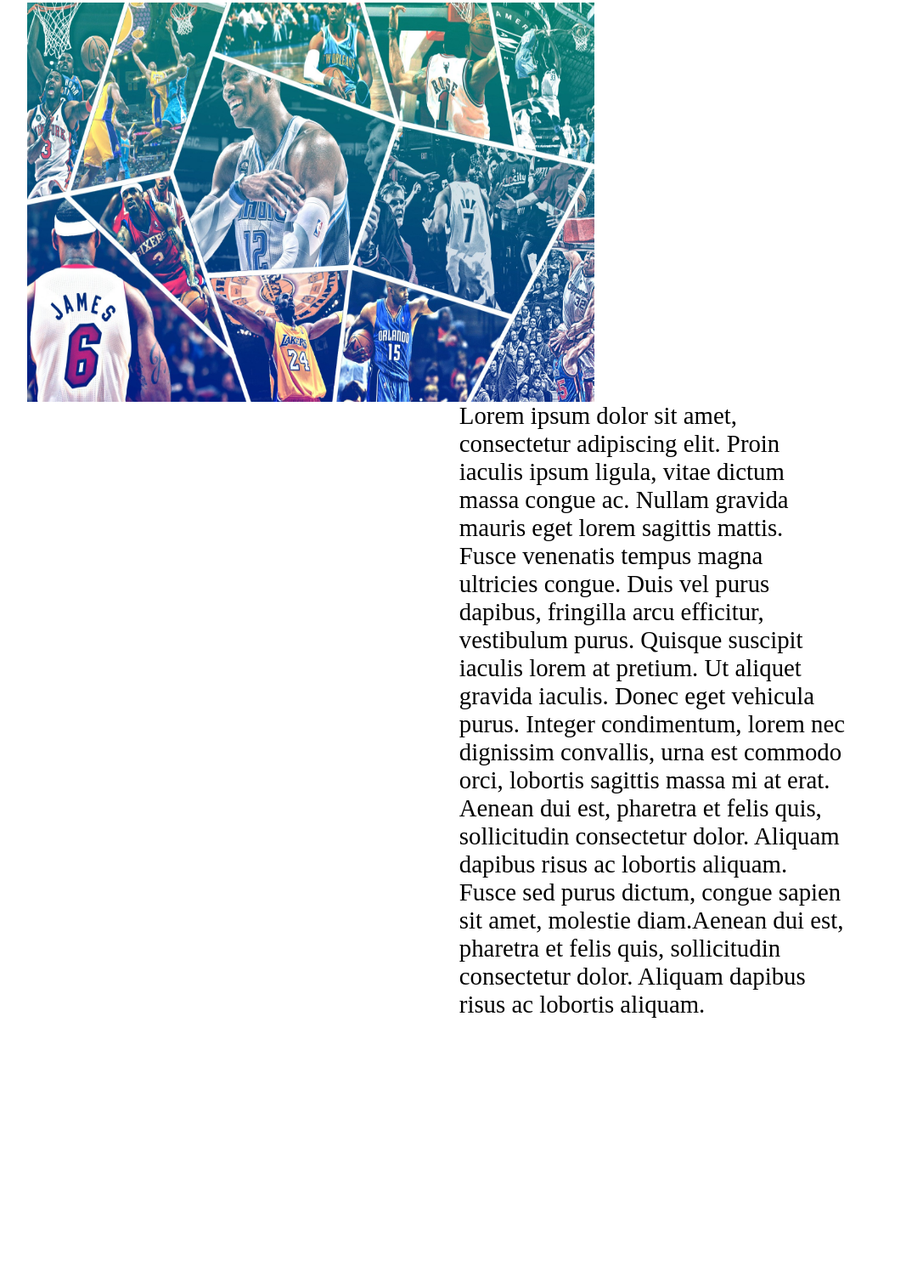
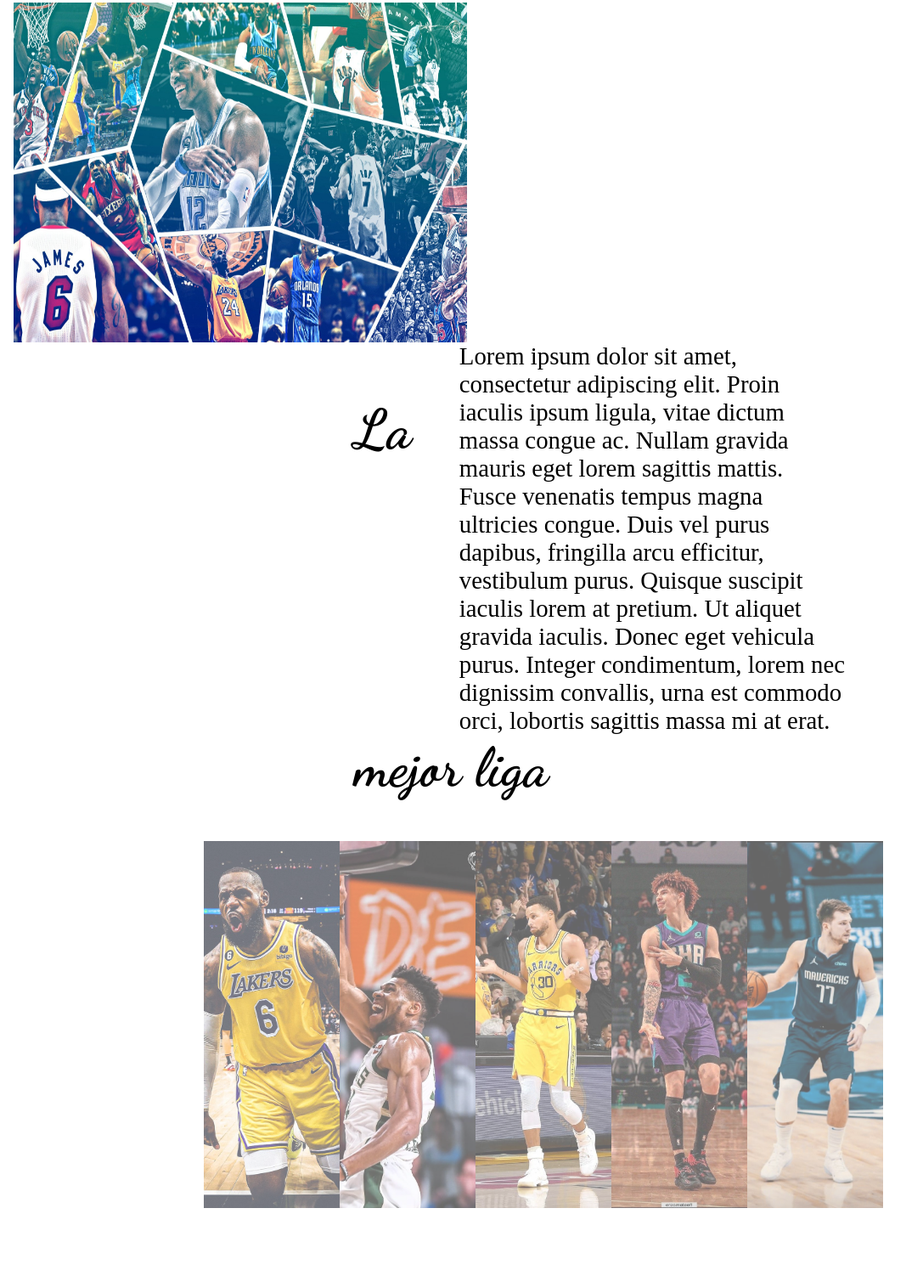
Before and after one commit to Alarox000/Proyecto-NBA-versi-n-2, a plain HTML site: page index.html in a window 1280 px wide. Shown: the part 1037-2539 px from the top of the page at 85% size, without its empty margins (0-1087 px from the left). Before the commit the page ends 2236 px from the top, so only its background shows below. Drawn offline with Linux system fonts and the light colour scheme.

Commit message:
Parte 2 del body hecho

```diff
--- a/css/styles.css
+++ b/css/styles.css
@@ -111,26 +111,58 @@ nav {
 
 /*!--------------Body_Index----------------*/
 /**----------------Article-----------------*/
-section{
+section {
   width: 80%;
   padding-top: 5em;
+}
 
+.index1 img {
+  float: left;
+  padding-left: 1em;
 }
-.index1{
-  width: 50%;
-}
-.index1 img{
-  float: left;
-  padding-left: 2em;
-}
-.indextxt1{
+.indextxt1 {
   width: 50%;
   float: right;
-
 }
-.indextxt1 p{
+.indextxt1 p {
   font-size: 1.8em;
   padding-left: 1em;
   padding-right: 1em;
 }
+
+.index2 {
+  padding-left: 32%;
+}
+.index2 h2 {
+  padding-top: 6em;
+  padding-left: 1.4em;
+  padding-bottom: 0em;
+  max-width: 32em;
+  font-size: 4em;
+  color: rgb(0, 0, 0);
+  font-family: "Dancing Script", cursive;
+}
+
+.sec2{
+  padding: 3em 1em 5em 15em;
+  display: flex;
+  width: 500px;
+  height: 35em;
+}
+
+.sec2 img {
+  width: 10em;
+  flex-grow: 1;
+  object-fit: cover;
+  opacity: .6;
+  transition: .5s ease;
+}
+
+.sec2 img:hover{
+  cursor: crosshair;
+  width: 15em;
+  opacity: 1;
+  filter: contrast(150%);
+}
+
 /**-----------------Aside------------------*/
--- a/index.html
+++ b/index.html
@@ -42,7 +42,7 @@
     <article>
       <section>
         <div class="index1">
-          <img src="/img/Foto1_index.jpg" alt="NBA" width="700" height="470" />
+          <img src="/img/Foto1_index.jpg" alt="NBA" width="550" height="400" />
         </div>
         <div class="indextxt1">
           <p>
@@ -53,16 +53,21 @@
             vestibulum purus. Quisque suscipit iaculis lorem at pretium. Ut
             aliquet gravida iaculis. Donec eget vehicula purus. Integer
             condimentum, lorem nec dignissim convallis, urna est commodo orci,
-            lobortis sagittis massa mi at erat. Aenean dui est, pharetra et
-            felis quis, sollicitudin consectetur dolor. Aliquam dapibus risus ac
-            lobortis aliquam. Fusce sed purus dictum, congue sapien sit amet,
-            molestie diam.Aenean dui est, pharetra et
-            felis quis, sollicitudin consectetur dolor. Aliquam dapibus risus ac
-            lobortis aliquam.
-
+            lobortis sagittis massa mi at erat.
           </p>
         </div>
-
+      </section>
+      <section>
+        <div class="index2">
+          <h2>La mejor liga</h2>
+        </div>
+      </section>
+      <section class="sec2">
+          <img src="img/LebronV.jpg" alt="" />
+          <img src="img/giannis.jpg" alt="" />
+          <img src="img/curry.jpg" alt="" />
+          <img src="img/lamelo.jpg" alt="" />
+          <img src="img/luka.jpg" alt="" />
       </section>
     </article>
   </body>
```
Also changed, not shown: img/LebronV.jpg (added), img/curry.jpg (added), img/giannis.jpg (added), img/lamelo.jpg (added), img/luka.jpg (added).
